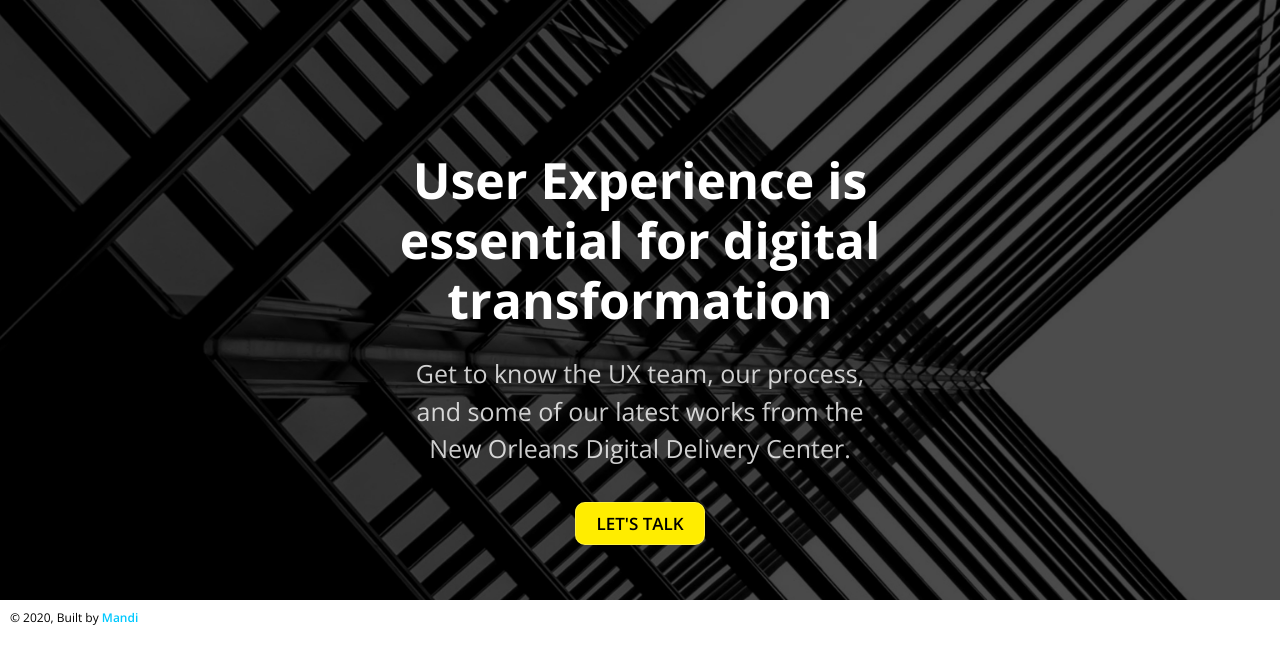
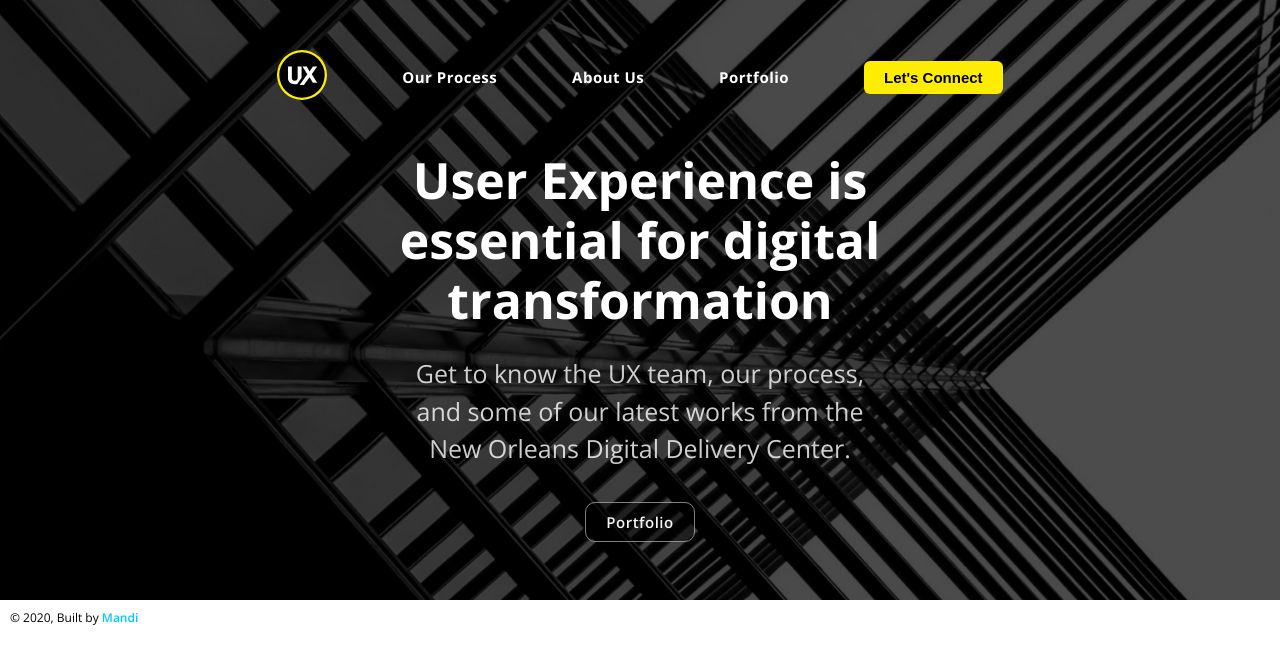
Before and after one commit to mbutynski2/my-app, a Gatsby site: page / in a window 1280 px wide. Built offline with nearby package versions, Linux system fonts and the light colour scheme; Gatsby itself is replaced by a stand-in of ours.

Commit message:
Header and small tweaks

```diff
--- /dev/null
+++ b/src/components/header.css
@@ -0,0 +1,32 @@
+.Header {
+    position: fixed;
+    width: 100%;
+    padding: 50px 0;
+    z-index: 100;
+}
+
+.HeaderGroup {
+    max-width: 800px;
+    margin: 0 auto;
+    display: grid;
+    grid-template-columns: repeat(5, auto);
+    align-items: center;
+    justify-items: center;
+}
+
+.Header a {
+    color: white;
+    font-weight: 700;
+    letter-spacing: .5px;
+}
+
+.Header button {
+    padding: 8px 20px;
+    font-size: 15px;
+    background: #FFED00;
+    border: none;
+    font-weight: 600;
+    border-radius: 6px;
+    outline: none;
+    cursor: pointer;
+}
--- a/src/components/header.js
+++ b/src/components/header.js
@@ -1,32 +1,18 @@
 import { Link } from "gatsby"
 import PropTypes from "prop-types"
 import React from "react"
+import './header.css'
 
 const Header = ({ siteTitle }) => (
-  <header
-    style={{
-      background: `rebeccapurple`,
-      marginBottom: `1.45rem`,
-    }}
-  >
-    <div
-      style={{
-        margin: `0 auto`,
-        maxWidth: 960,
-        padding: `1.45rem 1.0875rem`,
-      }}
-    >
-      <h1 style={{ margin: 0 }}>
-        <Link
-          to="/"
-          style={{
-            color: `white`,
-            textDecoration: `none`,
-          }}
-        >
-          {siteTitle}
-        </Link>
-      </h1>
+  <header>
+    <div className="Header">
+      <div className="HeaderGroup">
+        <Link to="/"><img src={require ('../images/logo.svg')} width="50" /></Link>
+        <Link to="/Our Process">Our Process</Link>
+        <Link to="/About Us">About Us</Link>
+        <Link to="/Portfolio">Portfolio</Link>
+        <Link to="/Let's Connect"><button>Let's Connect</button></Link>
+      </div>
     </div>
   </header>
 )
--- a/src/components/layout.css
+++ b/src/components/layout.css
@@ -44,13 +44,13 @@
  }
 
  .Hero a {
-   font-size: 17px;
+   font-size: 15px;
    font-weight: 600;
-   color: black;
-   text-transform: uppercase;
-   background: #FFED00;
+   color: whitesmoke;
+   letter-spacing: .5px;
+   background: rgba(0, 0, 0, 0.50);
    padding: 9px 20px;
-   border: 1px solid rgba(255, 255, 255, 0.25);
+   border: 1px solid rgba(255, 255, 255, 0.50);
    border-radius: 10px;
  }
 
--- a/src/components/layout.js
+++ b/src/components/layout.js
@@ -25,7 +25,7 @@ const Layout = ({ children }) => {
 
   return (
     <>
-
+        <Header />
         <main>{children}</main>
         <footer>
           © {new Date().getFullYear()}, Built by
--- a/src/pages/index.js
+++ b/src/pages/index.js
@@ -13,7 +13,7 @@ const IndexPage = () => (
         <h1>User Experience is essential for digital transformation</h1>
         <p>Get to know the UX team, our process, <br />and some of our latest works from the New Orleans Digital Delivery Center.</p>
         <div>
-        <Link to="/using-typescript/">Let's Talk</Link>
+        <Link to="/using-typescript/">Portfolio</Link>
         </div>
       </div>
     </div>
```
Also changed, not shown: src/images/logo.svg (added).
